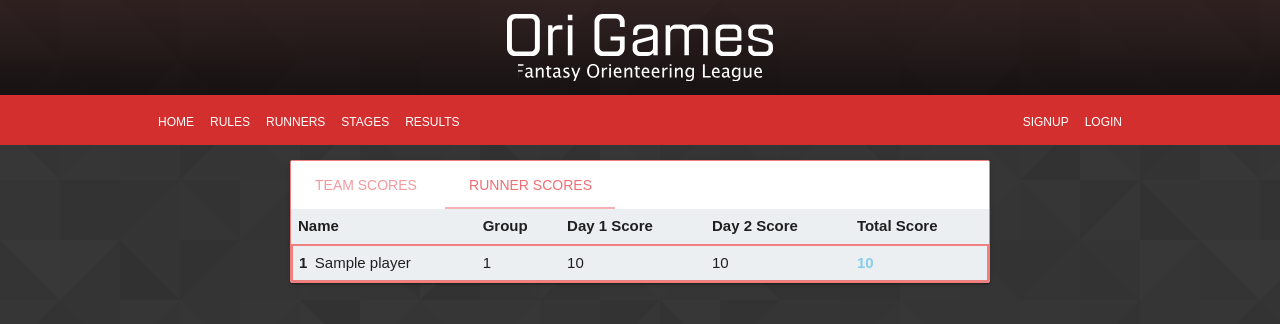
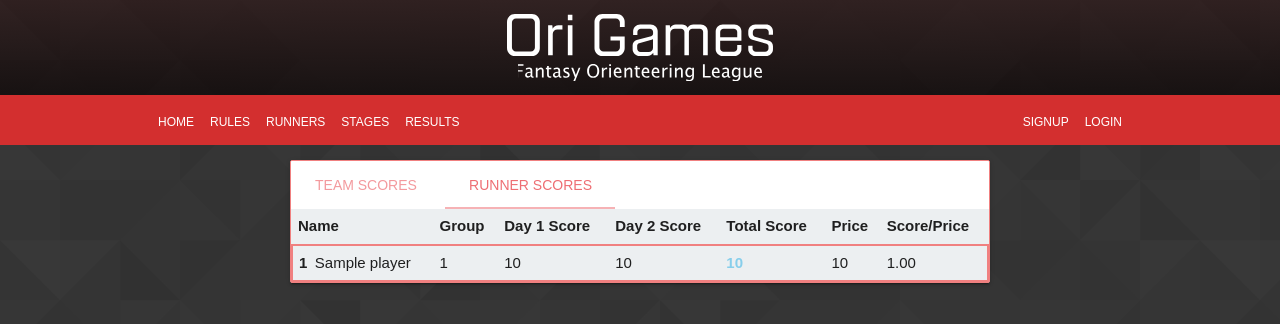
Before and after one commit to bilgeonceken/origames, a Django app: page /league/results in a window 1280 px wide, after a click on "RUNNER SCORES". Shown: the top 324 px of the page. Run offline with Django 3.2, Linux system fonts and the light colour scheme; tables that the repository leaves empty hold one stand-in row (values such as "Sample post"); parts of the project's set-up code (start-up, migrations or seed data) failed here and were passed over.

Commit message:
added sroce/price column to results table

```diff
--- a/league/templates/league/results.html
+++ b/league/templates/league/results.html
@@ -1,5 +1,6 @@
 {% extends "_base.html" %}
 {% load static from staticfiles %}
+{% load humanize %}
 
 {% block localstatic %}
 <link rel="stylesheet" href="{% static '/league/css/results.css' %}">
@@ -83,6 +84,8 @@ Results
 							<th>Day 1 Score</th>
 							<th>Day 2 Score</th>
 							<th>Total Score</th>
+							<th>Price</th>
+							<th>Score/Price</th>
 						</tr>
 					</thead>
 					<tbody>
@@ -94,6 +97,8 @@ Results
 							<td>{{part.score_1}}</td>
 							<td>{{part.score_2}}</td>
 							<td class="total">{{part.total_score}}</td>
+							<td>{{part.price}}</td>
+              <td>{{part.fp|floatformat:2|intcomma}}</td>
 						</tr>
 						{% endfor %}
 					</tbody>
--- a/league/views.py
+++ b/league/views.py
@@ -43,4 +43,6 @@ def results(request):
     race = models.Race.objects.first()
     teams = models.Team.objects.filter(belonged_race=race).order_by("-total_score")
     participations = models.Participation.objects.filter(race=race).order_by("-total_score")
+    for i in participations:
+        i.fp = i.total_score/i.price
     return render(request, "league/results.html", {"teams": teams, "participations": participations})
--- a/origames/settings.py
+++ b/origames/settings.py
@@ -37,6 +37,7 @@ INSTALLED_APPS = [
     'django.contrib.sessions',
     'django.contrib.messages',
     'django.contrib.staticfiles',
+    'django.contrib.humanize',
     'league',
 ]
 
```
